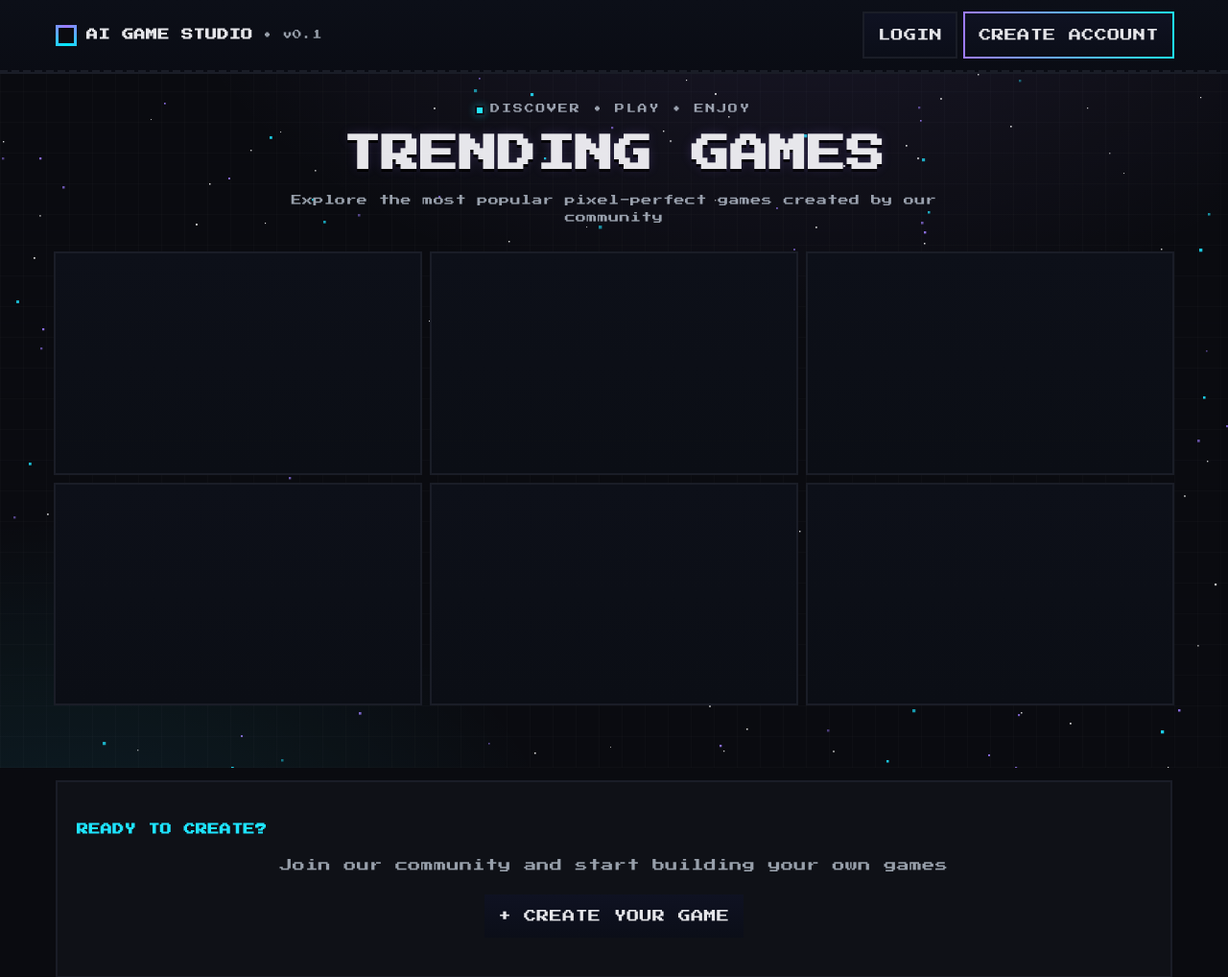
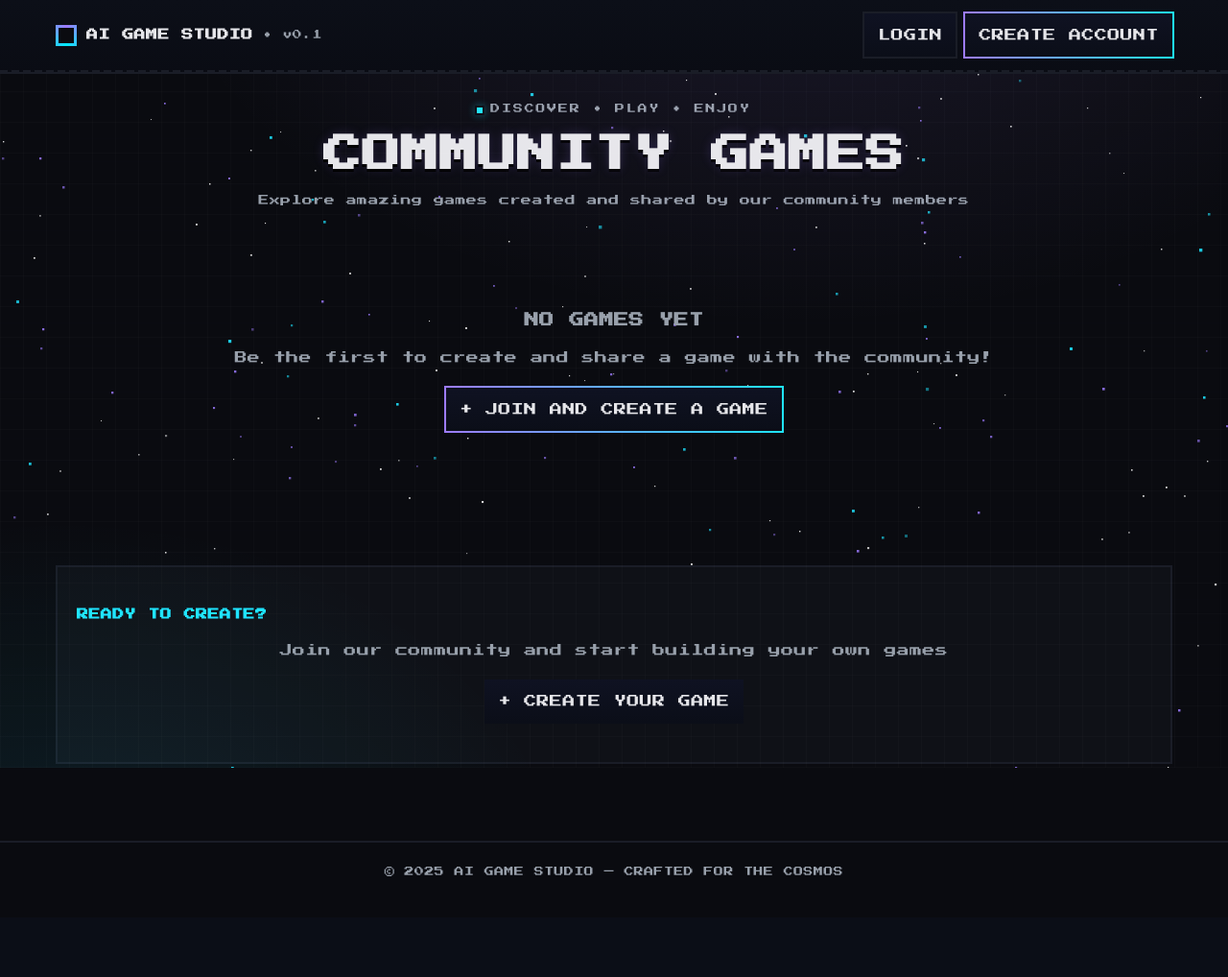
Before and after one commit to AgvanTsydypov/gameengine, a Flask app: page /games in a window 1280 px wide. Shown: the top 1018 px of the page at 96% size. After the commit the page ends 913 px from the top, so only its background shows below. Run offline with Flask 3, Linux system fonts and the light colour scheme.

Commit message:
Community games with empty windows - games are now loaded from database

```diff
--- a/app.py
+++ b/app.py
@@ -89,7 +89,32 @@ def authenticate_user(email, password):
 @app.route('/')
 def index():
     authenticated = 'user_id' in session
-    return render_template('index.html', authenticated=authenticated)
+
+    # Get a few recent games for the trending section
+    trending_games = []
+    try:
+        if supabase_manager.is_connected():
+            uploaded_games_raw = supabase_manager.get_all_uploaded_games()
+
+            # Get up to 3 most recent games for trending section
+            for game in uploaded_games_raw[:3]:
+                # Extract title from filename (remove .html extension)
+                title = game.get('filename', 'Untitled Game')
+                if title.endswith('.html'):
+                    title = title[:-5]
+                title = title.replace('-', ' ').replace('_', ' ').upper()
+
+                trending_games.append({
+                    'id': game.get('id'),
+                    'title': title,
+                    'rating': 4.5,  # Default rating for uploaded games
+                    'category': 'USER GAME',
+                    'plays': 'NEW'
+                })
+    except Exception as e:
+        logger.error(f"Error fetching trending games: {e}")
+
+    return render_template('index.html', authenticated=authenticated, trending_games=trending_games)
 
 @app.route('/register', methods=['GET', 'POST'])
 def register():
@@ -182,61 +207,38 @@ def logout():
 
 @app.route('/games')
 def games():
-    """Trending games page - accessible without login"""
-    # Mock games data
-    mock_games = [
-        {
-            'id': 1,
-            'title': 'PIXEL ODYSSEY',
-            'category': 'ARCADE',
-            'plays': '3.4K',
-            'rating': 4.8,
-            'description': 'An epic pixel adventure through space and time'
-        },
-        {
-            'id': 2,
-            'title': 'COSMIC INVADERS',
-            'category': 'SHOOTER',
-            'plays': '5.1K',
-            'rating': 4.7,
-            'description': 'Defend Earth from alien invaders in this retro shooter'
-        },
-        {
-            'id': 3,
-            'title': 'NEON QUEST',
-            'category': 'ADVENTURE',
-            'plays': '2.0K',
-            'rating': 4.6,
-            'description': 'Navigate through neon-lit cyberpunk worlds'
-        },
-        {
-            'id': 4,
-            'title': 'RETRO RACER',
-            'category': 'RACING',
-            'plays': '4.2K',
-            'rating': 4.5,
-            'description': 'High-speed pixel racing action'
-        },
-        {
-            'id': 5,
-            'title': 'STARSHIP COMMANDER',
-            'category': 'STRATEGY',
-            'plays': '1.8K',
-            'rating': 4.9,
-            'description': 'Command your fleet in epic space battles'
-        },
-        {
-            'id': 6,
-            'title': 'PIXEL PLATFORMER',
-            'category': 'PLATFORM',
-            'plays': '3.7K',
-            'rating': 4.4,
-            'description': 'Classic platforming with modern pixel art'
-        }
-    ]
+    """Games page - displays all uploaded games from the database"""
+    # Get uploaded games from all users
+    uploaded_games = []
+    try:
+        if supabase_manager.is_connected():
+            uploaded_games_raw = supabase_manager.get_all_uploaded_games()
+
+            # Transform uploaded games to match template format
+            for game in uploaded_games_raw:
+                # Extract title from filename (remove .html extension)
+                title = game.get('filename', 'Untitled Game')
+                if title.endswith('.html'):
+                    title = title[:-5]
+                title = title.replace('-', ' ').replace('_', ' ').upper()
+
+                uploaded_games.append({
+                    'id': game.get('id'),
+                    'title': title,
+                    'category': 'USER GAME',
+                    'plays': 'NEW',
+                    'rating': 4.5,  # Default rating for uploaded games
+                    'description': f'User-created game: {title}',
+                    'type': 'uploaded',
+                    'filename': game.get('filename'),
+                    'data_content': game.get('data_content'),
+                    'created_at': game.get('created_at')
+                })
+    except Exception as e:
+        logger.error(f"Error fetching uploaded games: {e}")
 
     authenticated = 'user_id' in session
-    return render_template('games.html', games=mock_games, authenticated=authenticated)
+    return render_template('games.html', games=uploaded_games, authenticated=authenticated)
 
 @app.route('/create-game')
 def create_game():
@@ -331,42 +333,17 @@ def my_games():
         flash('Error loading your games. Please try again.', 'error')
         return redirect(url_for('index'))
 
-@app.route('/play/<int:game_id>')
-def play_game(game_id):
-    """Play a specific game - mock for now"""
-    # Mock game data
-    mock_games = {
-        1: {'title': 'PIXEL ODYSSEY', 'category': 'ARCADE'},
-        2: {'title': 'COSMIC INVADERS', 'category': 'SHOOTER'},
-        3: {'title': 'NEON QUEST', 'category': 'ADVENTURE'},
-        4: {'title': 'RETRO RACER', 'category': 'RACING'},
-        5: {'title': 'STARSHIP COMMANDER', 'category': 'STRATEGY'},
-        6: {'title': 'PIXEL PLATFORMER', 'category': 'PLATFORM'}
-    }
-
-    game = mock_games.get(game_id)
-    if not game:
-        flash('Game not found.', 'error')
-        return redirect(url_for('games'))
-
-    authenticated = 'user_id' in session
-    return render_template('play_game.html', game=game, game_id=game_id, authenticated=authenticated)
 
 @app.route('/play-uploaded/<game_id>')
 def play_uploaded_game(game_id):
-    """Play a user's uploaded HTML game"""
-    if 'user_id' not in session:
-        flash('Please log in to play games.', 'error')
-        return redirect(url_for('index'))
-
+    """Play any user's uploaded HTML game - accessible to all users"""
     try:
-        # Get the specific game data
-        user_games = supabase_manager.get_user_data(str(session['user_id']))
-        game = next((g for g in user_games if g.get('id') == game_id and g.get('data_type') == 'html_game'), None)
+        # Get the specific game data by ID (from any user)
+        game = supabase_manager.get_game_by_id(str(game_id))
 
         if not game:
             flash('Game not found.', 'error')
-            return redirect(url_for('my_games'))
+            return redirect(url_for('games'))
 
         authenticated = 'user_id' in session
         return render_template('play_uploaded_game.html', game=game, authenticated=authenticated)
@@ -374,18 +351,14 @@ def play_uploaded_game(game_id):
     except Exception as e:
         logger.error(f"Error loading uploaded game: {e}")
         flash('Error loading game. Please try again.', 'error')
-        return redirect(url_for('my_games'))
+        return redirect(url_for('games'))
 
 @app.route('/game-content/<game_id>')
 def get_game_content(game_id):
-    """Serve the HTML content of a game directly"""
-    if 'user_id' not in session:
-        return "Authentication required", 401
-
+    """Serve the HTML content of any game directly - accessible to all users"""
     try:
-        # Get the specific game data
-        user_games = supabase_manager.get_user_data(str(session['user_id']))
-        game = next((g for g in user_games if g.get('id') == game_id and g.get('data_type') == 'html_game'), None)
+        # Get the specific game data by ID (from any user)
+        game = supabase_manager.get_game_by_id(str(game_id))
 
         if not game:
             return "Game not found", 404
--- a/supabase_client.py
+++ b/supabase_client.py
@@ -117,6 +117,59 @@ class SupabaseManager:
         except Exception as e:
             logger.error(f"Ошибка при получении данных пользователя: {e}")
             return []
+
+    def get_all_uploaded_games(self) -> List[Dict[str, Any]]:
+        """
+        Gets all uploaded HTML games from all users
+
+        Returns:
+            List of dictionaries with game data for all users
+        """
+        if not self.is_connected():
+            return []
+
+        try:
+            # Use service role key for server-side operations to bypass RLS
+            if self.service_role_key:
+                from supabase import create_client
+                service_client = create_client(self.url, self.service_role_key)
+                response = service_client.table('user_data').select('*').eq('data_type', 'html_game').order('created_at', desc=True).execute()
+            else:
+                response = self.client.table('user_data').select('*').eq('data_type', 'html_game').order('created_at', desc=True).execute()
+
+            return response.data if response.data else []
+        except Exception as e:
+            logger.error(f"Error getting all uploaded games: {e}")
+            return []
+
+    def get_game_by_id(self, game_id: str) -> Optional[Dict[str, Any]]:
+        """
+        Gets a specific game by its ID from any user
+
+        Args:
+            game_id: ID of the game
+
+        Returns:
+            Dictionary with game data or None if not found
+        """
+        if not self.is_connected():
+            return None
+
+        try:
+            # Use service role key for server-side operations to bypass RLS
+            if self.service_role_key:
+                from supabase import create_client
+                service_client = create_client(self.url, self.service_role_key)
+                response = service_client.table('user_data').select('*').eq('id', game_id).eq('data_type', 'html_game').execute()
+            else:
+                response = self.client.table('user_data').select('*').eq('id', game_id).eq('data_type', 'html_game').execute()
+
+            if response.data and len(response.data) > 0:
+                return response.data[0]
+            return None
+        except Exception as e:
+            logger.error(f"Error getting game by ID {game_id}: {e}")
+            return None
 
     def delete_user_data(self, data_id: str, user_id: str) -> bool:
         """
--- a/templates/games.html
+++ b/templates/games.html
@@ -6,22 +6,39 @@
 <main>
   <section class="hero">
     <div class="kicker"><span class="dot"></span>DISCOVER • PLAY • ENJOY</div>
-    <h1>TRENDING GAMES</h1>
-    <p class="sub">Explore the most popular pixel-perfect games created by our community</p>
+    <h1>COMMUNITY GAMES</h1>
+    <p class="sub">Explore amazing games created and shared by our community members</p>
   </section>
 
   <section class="section">
+    {% if games %}
     <div class="grid">
       {% for game in games %}
-      <a href="{{ url_for('play_game', game_id=game.id) }}" class="card" aria-label="Play game: {{ game.title }}">
+      <a href="{{ url_for('play_uploaded_game', game_id=game.id) }}" class="card" aria-label="Play game: {{ game.title }}">
         <div class="thumb">
           <span class="badge px-border">★ {{ game.rating }}</span>
+          <span class="badge px-border" style="background: var(--cyber); color: var(--bg);">USER</span>
         </div>
         <div class="title">{{ game.title }}</div>
         <div class="meta">{{ game.category }} • {{ game.plays }} PLAYS</div>
       </a>
       {% endfor %}
     </div>
+    {% else %}
+    <div style="text-align: center; padding: 60px 20px; color: var(--muted);">
+      <h3 style="color: var(--text); margin-bottom: 16px;">NO GAMES YET</h3>
+      <p>Be the first to create and share a game with the community!</p>
+      {% if session.user_id %}
+      <div style="margin-top: 20px;">
+        <a class="btn btn-cta" href="{{ url_for('create_game') }}"><span>+ CREATE YOUR FIRST GAME</span></a>
+      </div>
+      {% else %}
+      <div style="margin-top: 20px;">
+        <a class="btn btn-cta" href="#" id="no-games-join-btn"><span>+ JOIN AND CREATE A GAME</span></a>
+      </div>
+      {% endif %}
+    </div>
+    {% endif %}
   </section>
 
   {% if not session.user_id %}
@@ -166,6 +183,11 @@ document.addEventListener('DOMContentLoaded', function() {
     openModal('login');
   });
 
+  document.getElementById('no-games-join-btn')?.addEventListener('click', (e) => {
+    e.preventDefault();
+    openModal('login');
+  });
+
   // Form handling (simplified version for this page)
   const loginForm = document.getElementById('login-form');
   const registerForm = document.getElementById('register-form');
```
Also changed, not shown: templates/index.html (+15 -21 lines), README.md (deleted).
